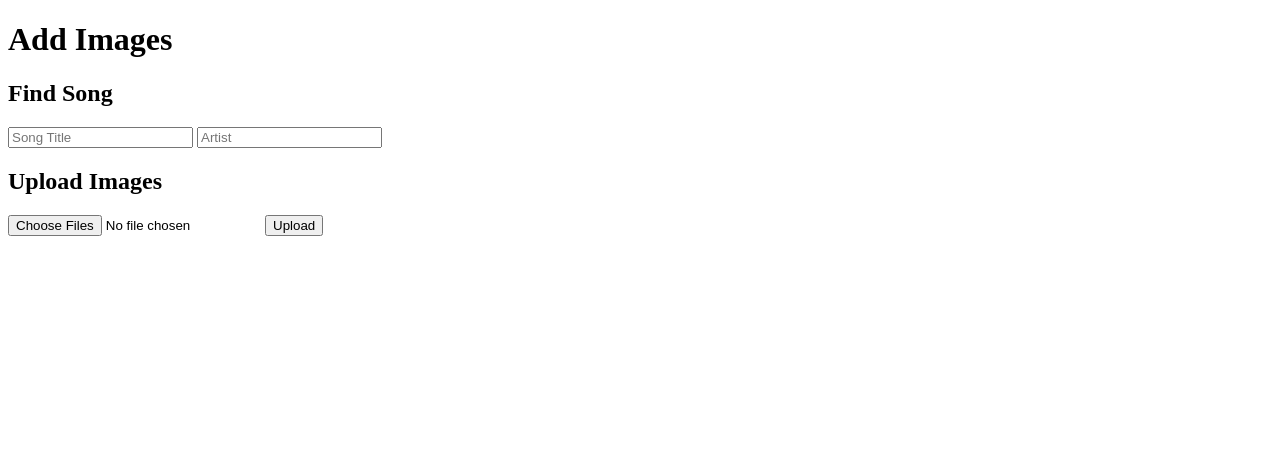
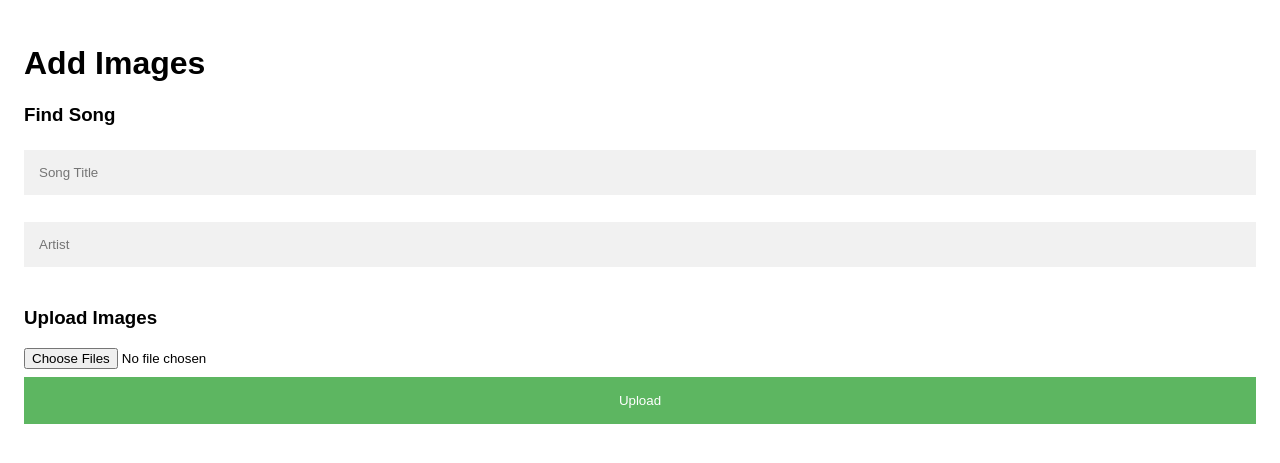
Before and after one commit to ryli123/finetuned, a Flask app: page / in a window 1280 px wide. Shown: the top 463 px of the page. Run offline with Flask 2, Linux system fonts and the light colour scheme.

Commit message:
Fix styling

```diff
--- /dev/null
+++ b/static/styles/index.css
@@ -0,0 +1,47 @@
+* {box-sizing: border-box}
+
+/* Text font changes */
+
+
+/* Add padding to containers */
+.container {
+  padding: 16px;
+  font-family: Arial, Helvetica, sans-serif
+}
+
+/* Full-width input fields */
+input[type=text] {
+  width: 100%;
+  padding: 15px;
+  margin: 5px 0 22px 0;
+  display: inline-block;
+  border: none;
+  background: #f1f1f1;
+}
+
+input[type=text]:focus {
+  background-color: #ddd;
+  outline: none;
+}
+
+/* Overwrite default styles of hr */
+hr {
+  border: 1px solid #f1f1f1;
+  margin-bottom: 25px;
+}
+
+/* Set a style for the submit/register button */
+.submitbtn {
+  background-color: #4CAF50;
+  color: white;
+  padding: 16px 20px;
+  margin: 8px 0;
+  border: none;
+  cursor: pointer;
+  width: 100%;
+  opacity: 0.9;
+}
+
+.submitbtn:hover {
+  opacity:1;
+}
--- a/templates/index.html
+++ b/templates/index.html
@@ -2,23 +2,24 @@
 
 <html lang="en" xmlns="http://www.w3.org/1999/xhtml">
 <head>
+    <link rel="stylesheet" href="../static/styles/index.css">
     <meta charset="utf-8" />
     <title> Shiny Guacamole </title>
 </head>
 <body>
-    <h1>Add Images</h1>
+    <div class="container">
+        <h1 style="font-family: Arial, Helvetica, sans-serif">Add Images</h1>
 
-    <form method=post action="/" enctype=multipart/form-data>
-        <h2> Find Song </h2>
-        <input type=text name="title" placeholder="Song Title">
-        <input type=text name="artist" placeholder="Artist">
+        <form method=post action="/" enctype=multipart/form-data>
+            <h3 style="font-family: Arial, Helvetica, sans-serif">Find Song</h3>
+            <input type=text name="title" placeholder="Song Title" required>
+            <input type=text name="artist" placeholder="Artist" required>
 
-        <h2> Upload Images </h2>
-        <input id="upload-btn" type=file name=files[] multiple=multiple>
+            <h3 style="font-family: Arial, Helvetica, sans-serif">Upload Images</h3>
+            <input id="upload-btn" type=file name=files[] multiple=multiple required>
 
-        <input type=submit value=Upload>
-    </form>
-
-
+            <input type=submit value=Upload class="submitbtn">
+        </form>
+    </div>
 </body>
 </html>
```
